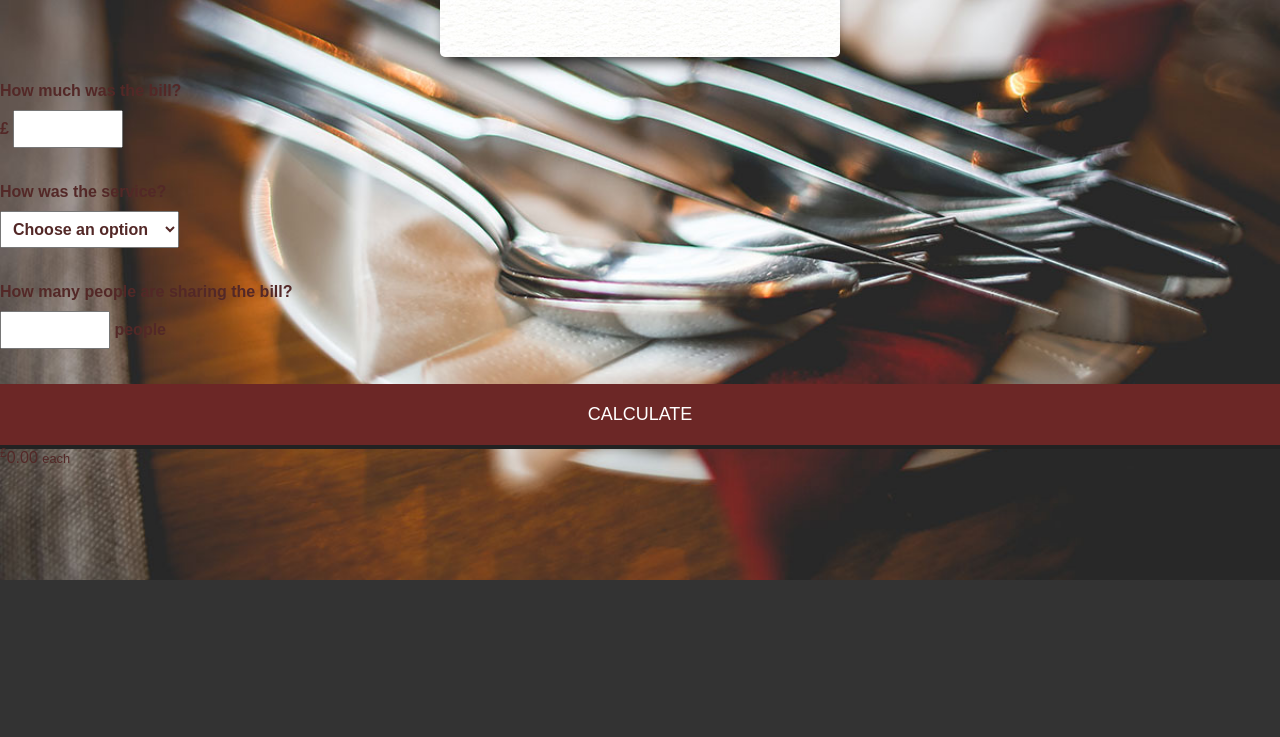
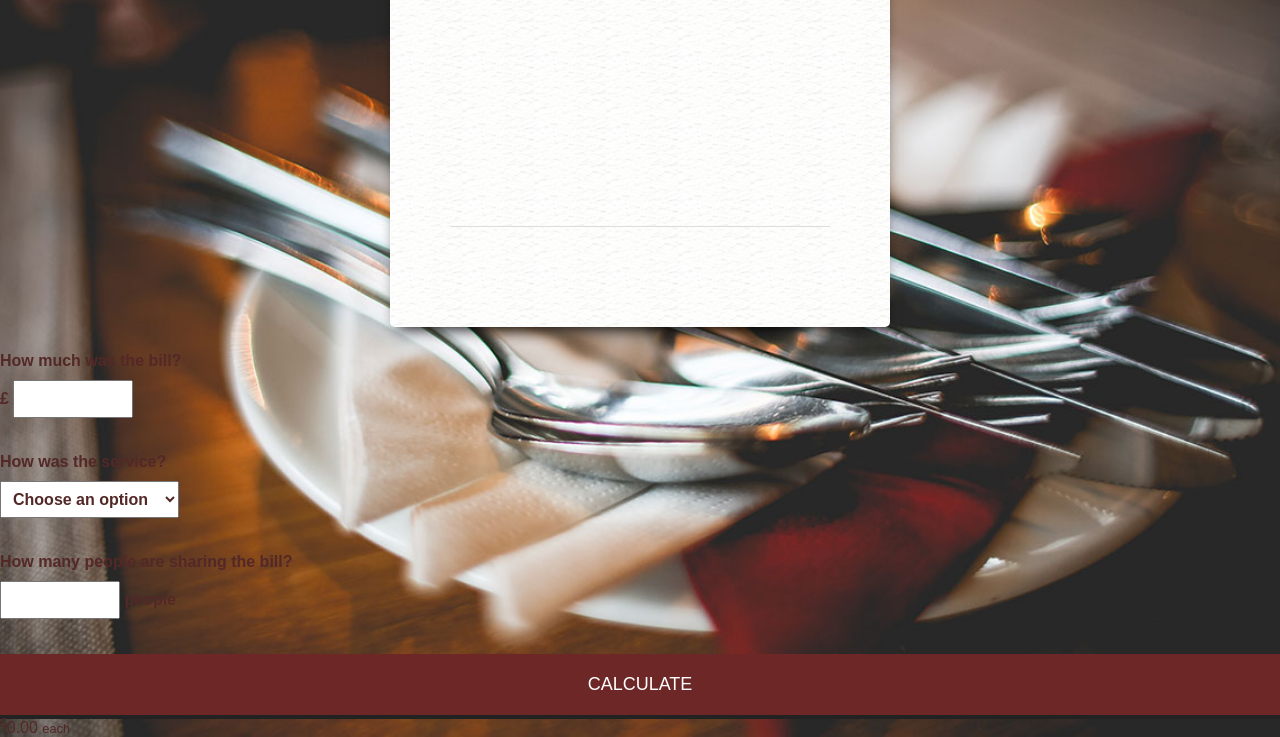
Before and after one commit to kenzosion/Javascript, a plain HTML site: page Tip calculator/tipcalculator.html in a window 1280 px wide. Shown: the part 161-898 px from the top of the page. Before the commit the page ends 800 px from the top, so only its background shows below. Drawn offline with Linux system fonts and the light colour scheme.

Commit message:
changed width px

```diff
--- a/Tip calculator/styles.css
+++ b/Tip calculator/styles.css
@@ -7,9 +7,9 @@ body {
 }
 
 #container {
-    width: 400px;
-    margin: 40px auto 0;
-    padding: 50px;
+    width: 500px;
+    margin: 50px auto 0;
+    padding: 60px;
     box-sizing: border-box;
     background: url('img/paper-pattern.jpg') top left repeat;
     box-shadow: 0 10px 15px -8px #000;
@@ -20,8 +20,8 @@ body {
 }
 
 h1 {
-    margin: 0 0 20px;
-    padding: 0 0 20px;
+    margin: 0 0 40px;
+    padding: 0 0 240px;
     border-bottom: solid 1px #ddd;
 }
 
@@ -42,7 +42,7 @@ form select {
 }
 
 form input[type="text"] {
-    width: 90px;
+    width: 100px;
 }
 
 button {
```
